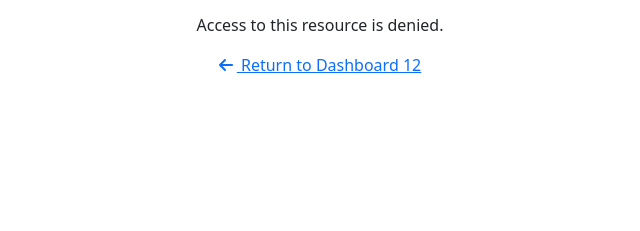
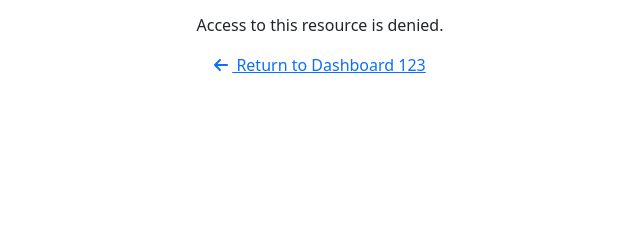
Before and after one commit to jitendranagr/jenkins-pipeline, a plain HTML site: page 401.html in a window 1280 px wide. Shown: the part 161-392 px from the top of the page, 320-960 px from the left. Drawn offline with nearby package versions, Linux system fonts and the light colour scheme.

Commit message:
Update 401.html

```diff
--- a/401.html
+++ b/401.html
@@ -23,7 +23,7 @@
                                     <p>Access to this resource is denied.</p>
                                     <a href="index.html">
                                         <i class="fas fa-arrow-left me-1"></i>
-                                        Return to Dashboard 12
+                                        Return to Dashboard 123
                                     </a>
                                 </div>
                             </div>
```
